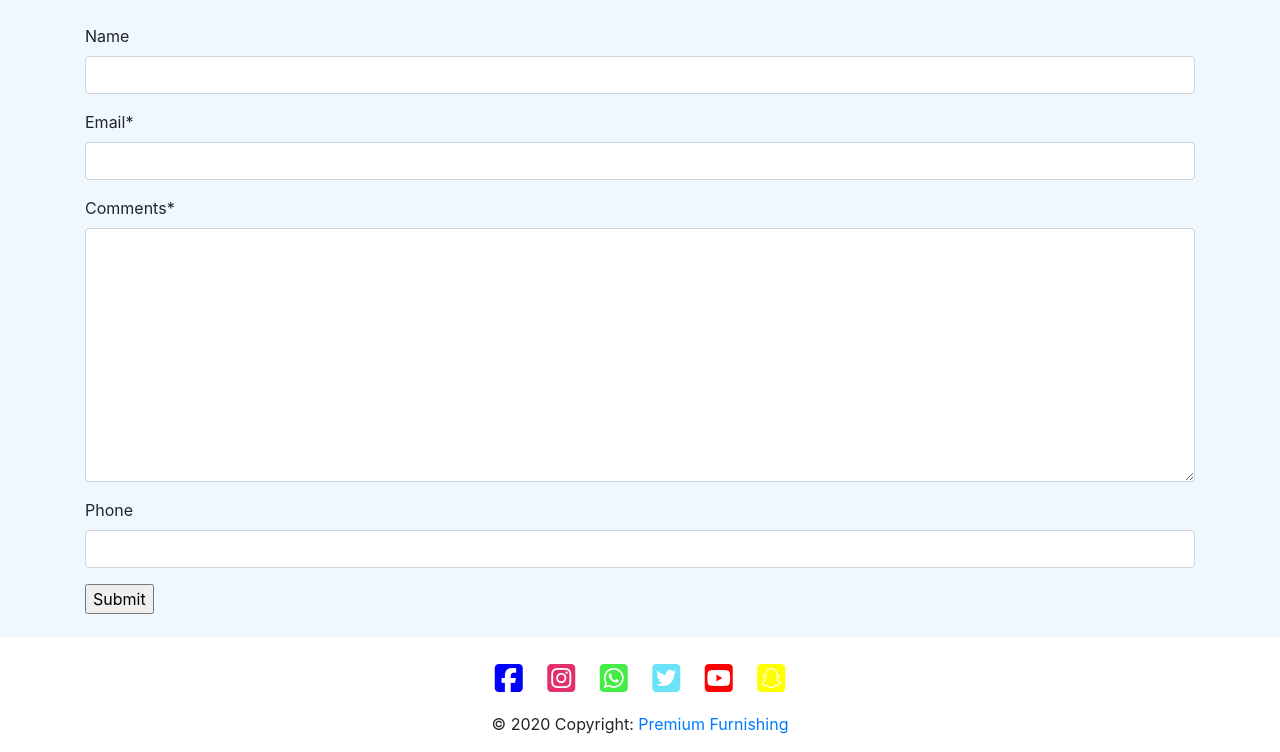
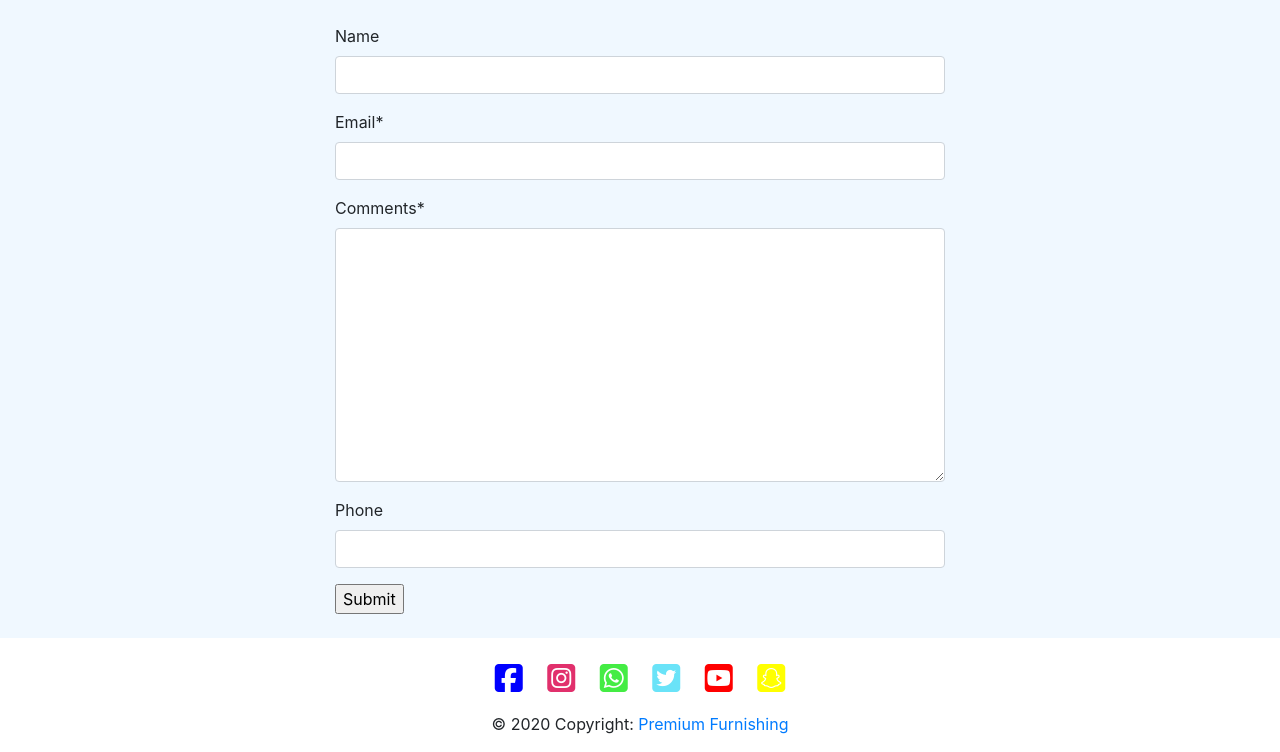
Before and after one commit to blitzace90/project4, a Django app: page /feedback/ in a window 1280 px wide. Shown: the part 86-838 px from the top of the page. Run offline with Django 3.2, Linux system fonts and the light colour scheme; some libraries are stand-ins or nearby versions.

Commit message:
change to form

```diff
--- a/feedback/templates/feedback/contact.template.html
+++ b/feedback/templates/feedback/contact.template.html
@@ -8,7 +8,7 @@ Contact us
 
 {%block content %}
 <br>
-<div class="container">
+<div class="container col-6">
     <form method="POST" id="form">
         {%csrf_token%}
         {{form|crispy}}
```
